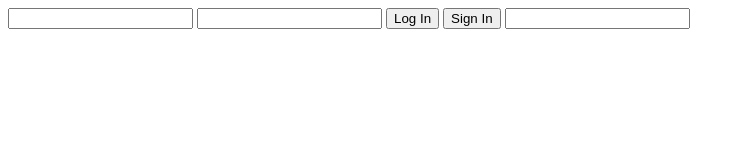
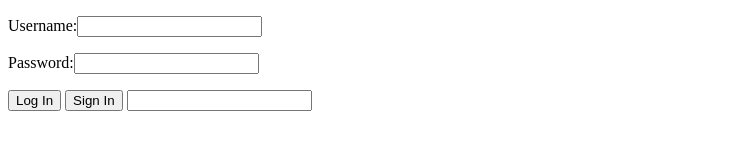
Before and after one commit to ssghost/My_gowasm, a plain HTML site: page index.html in a window 1280 px wide. Shown: the whole page, without its empty margins (0-745 px from the left). Drawn offline with Linux system fonts and the light colour scheme.

Commit message:
Update index.html

```diff
--- a/index.html
+++ b/index.html
@@ -28,8 +28,8 @@
       );
     </script>
 
-    <input type="text" id="username" />
-    <input type="password" id="password" />
+    <p>Username:<input type="text" id="username" /></p>
+    <p>Password:<input type="password" id="password" /></p>
 
     <button onClick="login('username', 'password', 'result');" id="LogButton">
       Log In
```
